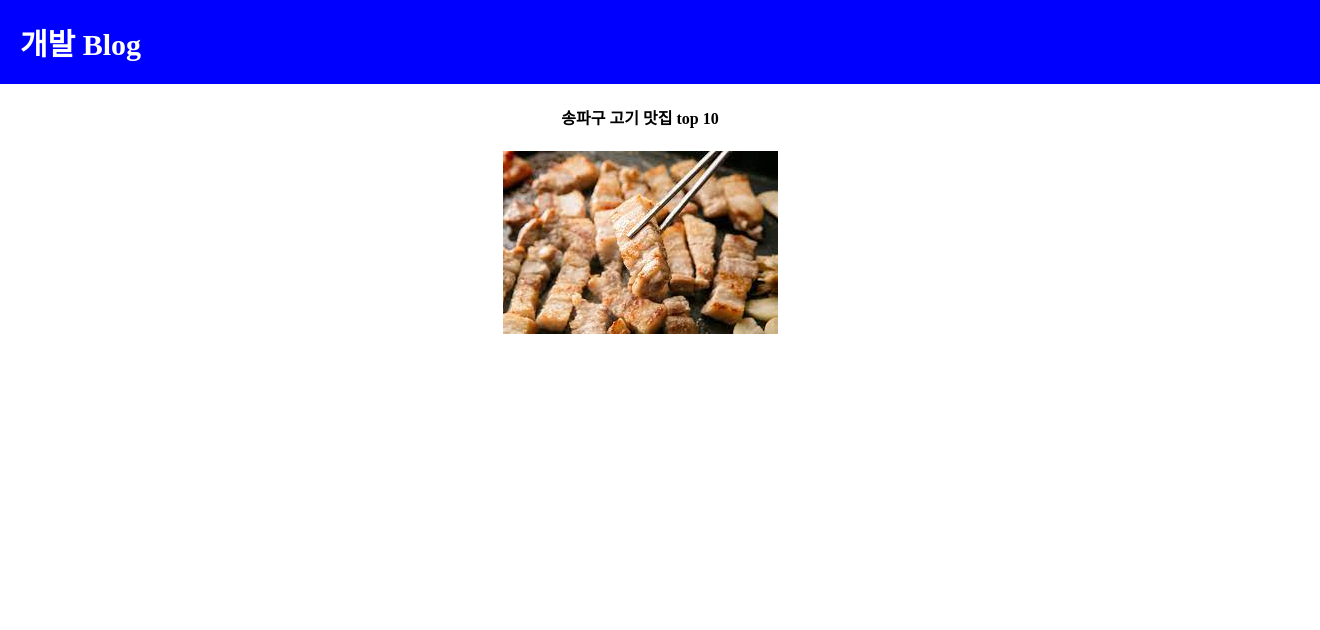
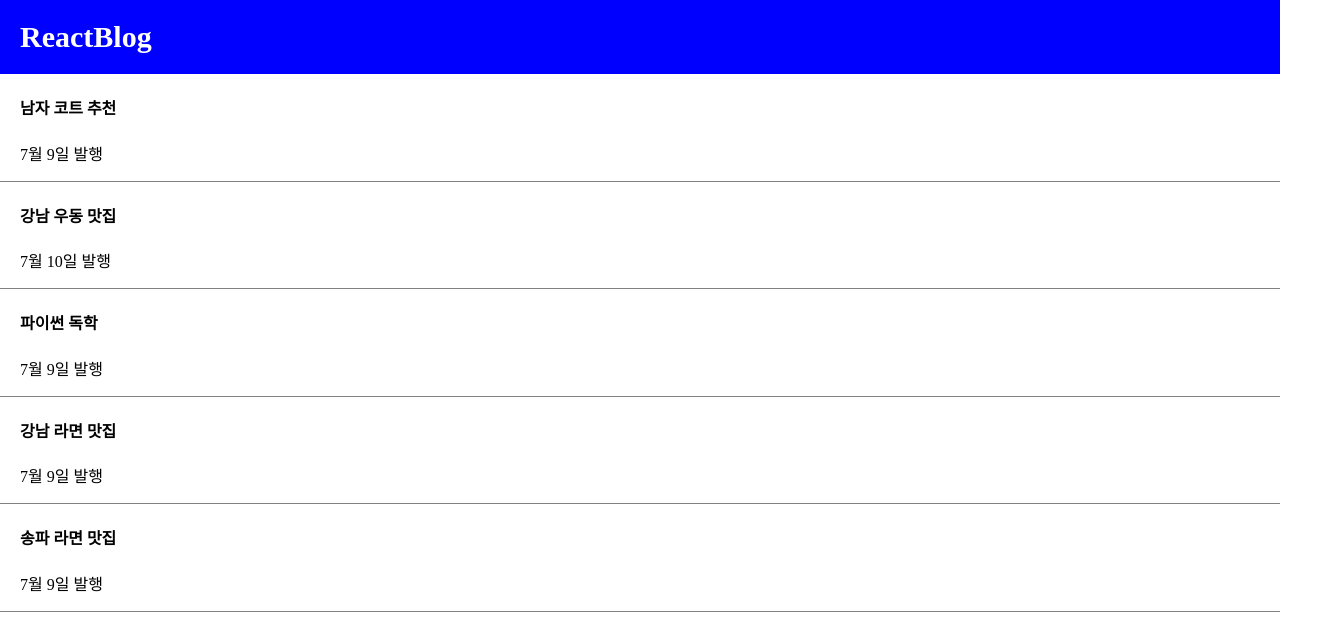
Before and after one commit to myunggiM/Blog, a React (Create React App) app: page / in a window 1280 px wide. Shown: the top 630 px of the page, 1320 px wide, since content can reach past the window. Built offline with nearby package versions, Linux system fonts and the light colour scheme.

Commit message:
state  쓰는 법

```diff
--- a/package.json
+++ b/package.json
@@ -8,7 +8,7 @@
     "@testing-library/user-event": "^13.5.0",
     "react": "^18.2.0",
     "react-dom": "^18.2.0",
-    "react-scripts": "5.0.1",
+    "react-scripts": "^5.0.1",
     "web-vitals": "^2.1.4"
   },
   "scripts": {
--- a/src/App.css
+++ b/src/App.css
@@ -14,7 +14,14 @@ body{
   font-weight: 600;
   font-size: 20px;
 }
-
+div{
+  box-sizing: border-box;
+}
+.list{
+  padding-left: 20px;
+  text-align: left;
+  border-bottom: 1px solid grey;
+}
 .App-logo {
   height: 40vmin;
   pointer-events: none;
--- a/src/App.js
+++ b/src/App.js
@@ -1,20 +1,43 @@
-import logo from './porkBelly.jpg';
+//import logo from './porkBelly.jpg';
 import './App.css';
+import { useState } from 'react';
 
 function App() {
-  let posts ='송파구 고기 맛집';
+  // let posts ='송파구 고기 맛집';
+  let [글제목1] = useState('남자 코트 추천');  // 쓰는 이유 : 변수는 값이 바뀌면 html 이 재랜더링이 안되나 , state는 바뀌면 바로 재랜더링이 된다. 변동시 자동으로 html 에 반영되게 만들고 싶을때 쓰셈.
+  let [글제목2] = useState('강남 우동 맛집');
+  let [글제목3] = useState('파이썬 독학');
+  //let [a,c] =[1,2]; // Destructring 문법 a=1, c=2
+  let [글제목4] = useState(['강남 라면 맛집','송파 라면 맛집']);
   let postsCss = {color:'white' ,fontSize :'30px'};
-  function 함수(num){
-    return num
-  }
-  return (
+  return ( // return () 안에는 병렬로 태그 2개이상 기입금지 <div></div> <div></div>
     <div className="App">
       <div className="black-nav"> {/*JSX 에서 class는 js , className 은 html,css */}
-        <div style={postsCss}>개발 Blog</div>
+        <div style={postsCss}>ReactBlog</div>
       </div>
-      <h4>{posts} top { 함수(10) }</h4>
-      <img src={logo}></img>
+      {/* <img alt="pork" src={logo}></img> {/* image 에 alt 를 써줘야한다. alt 는 이미지가 안나올때 대체할 단어다.*/}
+      <div className="list">
+        <h4>{ 글제목1 }</h4>
+        <p>7월 9일 발행</p>
+      </div>
+      <div className="list">
+        <h4>{ 글제목2 }</h4>
+        <p>7월 10일 발행</p>
+      </div>
+      <div className="list">
+        <h4>{ 글제목3 }</h4>
+        <p>7월 9일 발행</p>
+      </div>
+      <div className="list">
+        <h4>{ 글제목4[0] }</h4>
+        <p>7월 9일 발행</p>
+      </div>
+      <div className="list">
+        <h4>{ 글제목4[1] }</h4>
+        <p>7월 9일 발행</p>
+      </div>
     </div>
+
   );
 }
 
```
Also changed, not shown: 2 other files (tests, documents, lock files or other folders).
